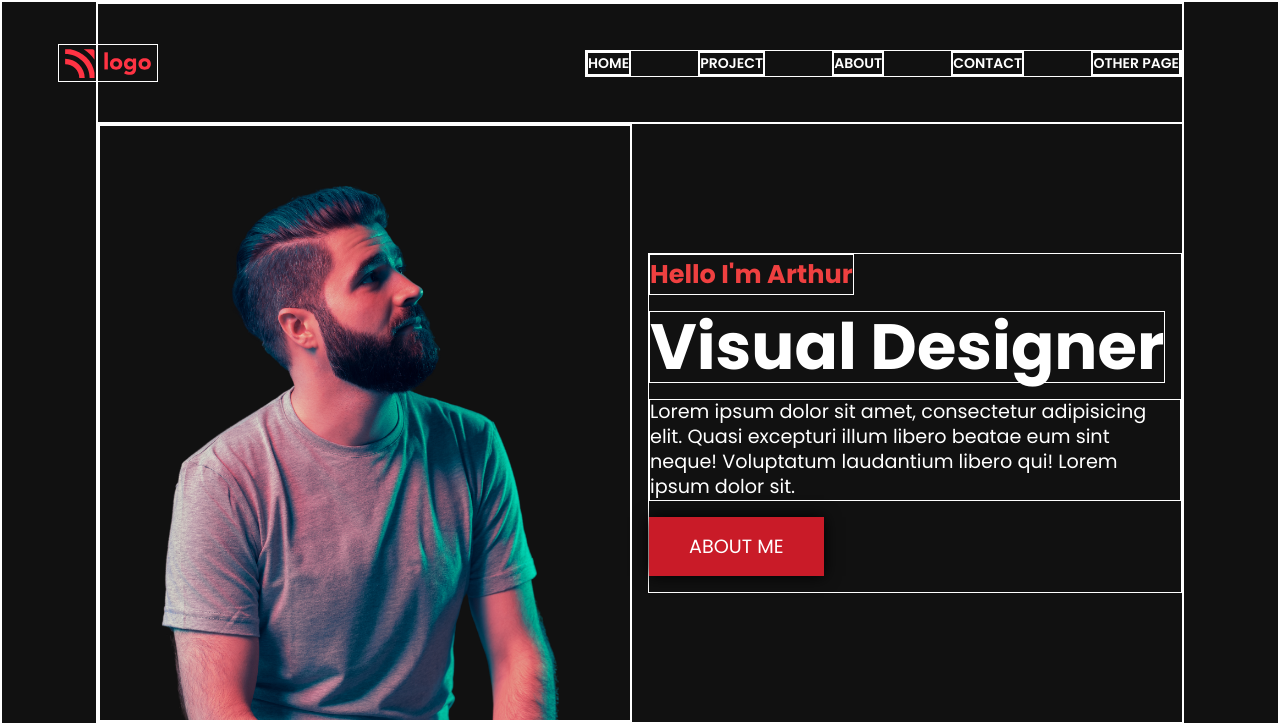
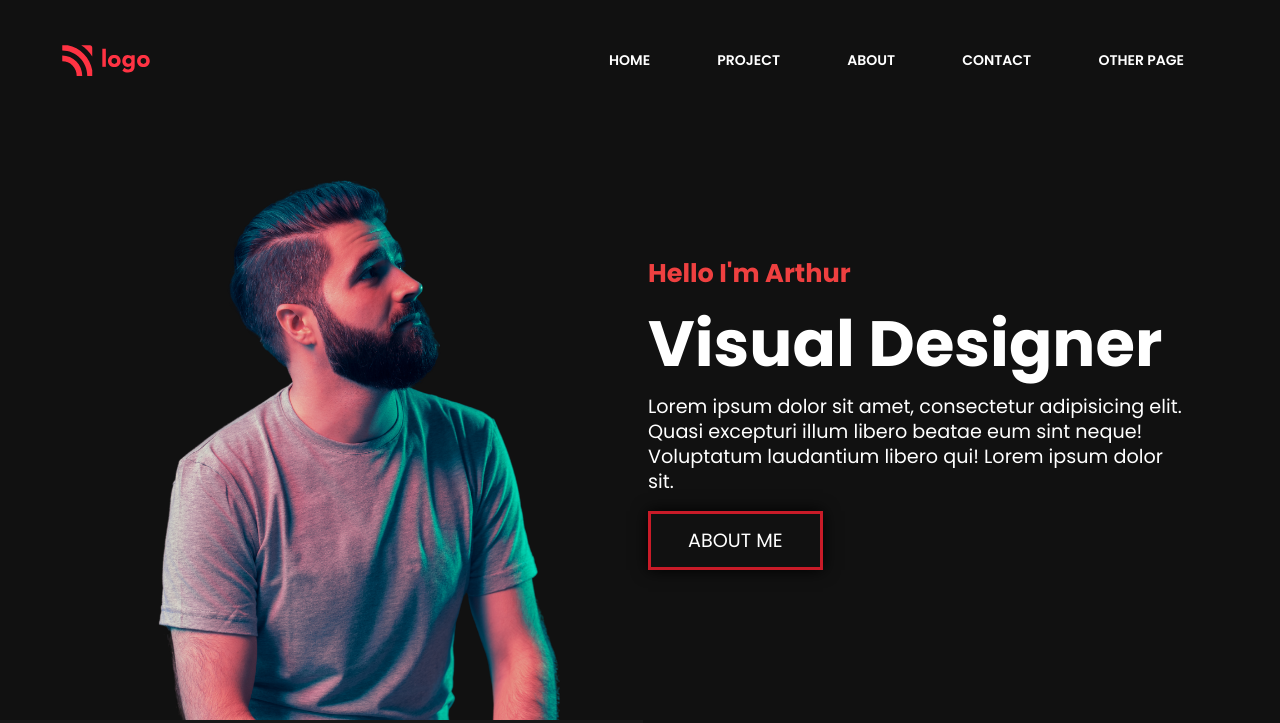
Before and after one commit to arpit-pathak/portfolio-website, a plain HTML site: page index.html in a window 1280 px wide. In both pictures the pointer is over the button "ABOUT ME". Shown: the top 723 px of the page. Drawn offline with Linux system fonts and the light colour scheme.

Commit message:
added button hover effect

```diff
--- a/style.css
+++ b/style.css
@@ -5,7 +5,6 @@
     padding: 0;
     box-sizing: border-box;
     color: #fff;
-    border: .2px solid white;
     font-family: 'Poppins', sans-serif;
 }
 
@@ -113,9 +112,13 @@ body {
     padding: 15px 40px;
     border: none;
     cursor: pointer;
+    transition: background-color .25s ease-in;
 }
 
 .btn:hover {
+    padding: 12px 37px;
+    border: 3px solid var(--light-red);
+    background-color: transparent;
     box-shadow: 0 0 15px #000;
 }
 
@@ -124,6 +127,10 @@ body {
     background-color: var(--dark-red);
     margin: 2rem 0;
     font-size: 1.2rem;
+}
+
+.about-me-btn:hover{
+    border-color: var(--dark-red);
 }
 
 /* ********** cards section ********** */
```
